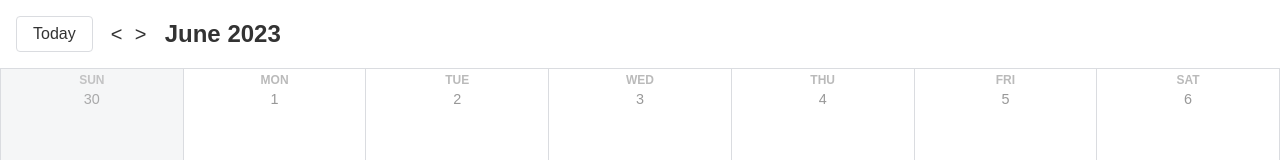
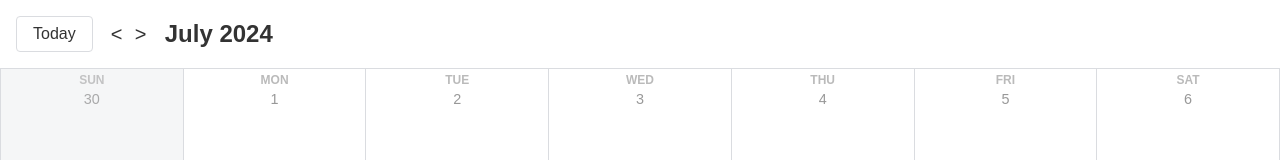
Before and after one commit to chinel/Google-calendar-react-typescript, a React (Vite) app: page / in a window 1280 px wide. Shown: the top 160 px of the page. Built offline with nearby package versions, Linux system fonts and the light colour scheme.

Commit message:
feat: add logic to navigate forward and backward to calendar dates

```diff
--- a/src/components/Calendar.tsx
+++ b/src/components/Calendar.tsx
@@ -5,11 +5,14 @@ import {
   endOfWeek,
   endOfMonth,
   eachDayOfInterval,
+  subMonths,
+  addMonths,
 } from "date-fns";
 import CalendarDay from "./CalendarDay";
+import { formatDate } from "../utils/formatDate";
 
 export default function Calendar() {
-  const [selectedMonth] = useState(new Date());
+  const [selectedMonth, setSelectedMonth] = useState(new Date());
 
   const calendarDays = useMemo(() => {
     //StartofMonth will give us start of the month for example July 1st 2024
@@ -22,12 +25,33 @@ export default function Calendar() {
   return (
     <div className="calendar">
       <div className="header">
-        <button className="btn">Today</button>
+        <button className="btn" onClick={() => setSelectedMonth(new Date())}>
+          Today
+        </button>
         <div>
-          <button className="month-change-btn">&lt;</button>
-          <button className="month-change-btn">&gt;</button>
+          <button
+            className="month-change-btn"
+            onClick={() => {
+              setSelectedMonth((prevMonth) => subMonths(prevMonth, 1));
+            }}
+          >
+            &lt;
+          </button>
+          <button
+            className="month-change-btn"
+            onClick={() => {
+              setSelectedMonth((prevMonth) => addMonths(prevMonth, 1));
+            }}
+          >
+            &gt;
+          </button>
         </div>
-        <span className="month-title">June 2023</span>
+        <span className="month-title">
+          {formatDate(selectedMonth, {
+            month: "long",
+            year: "numeric",
+          })}
+        </span>
       </div>
       <div className="days">
         {calendarDays.map((day, index) => (
```
